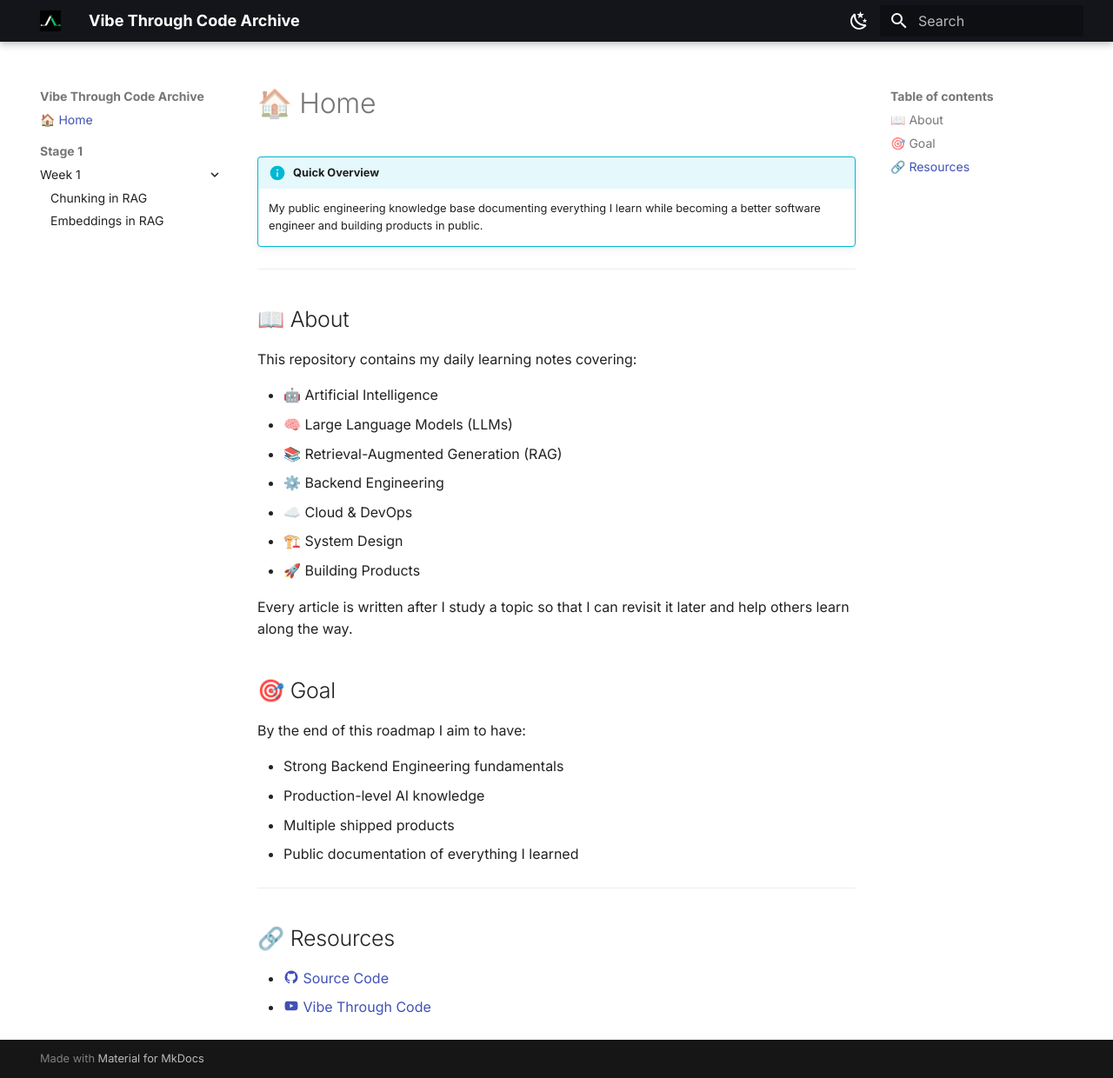
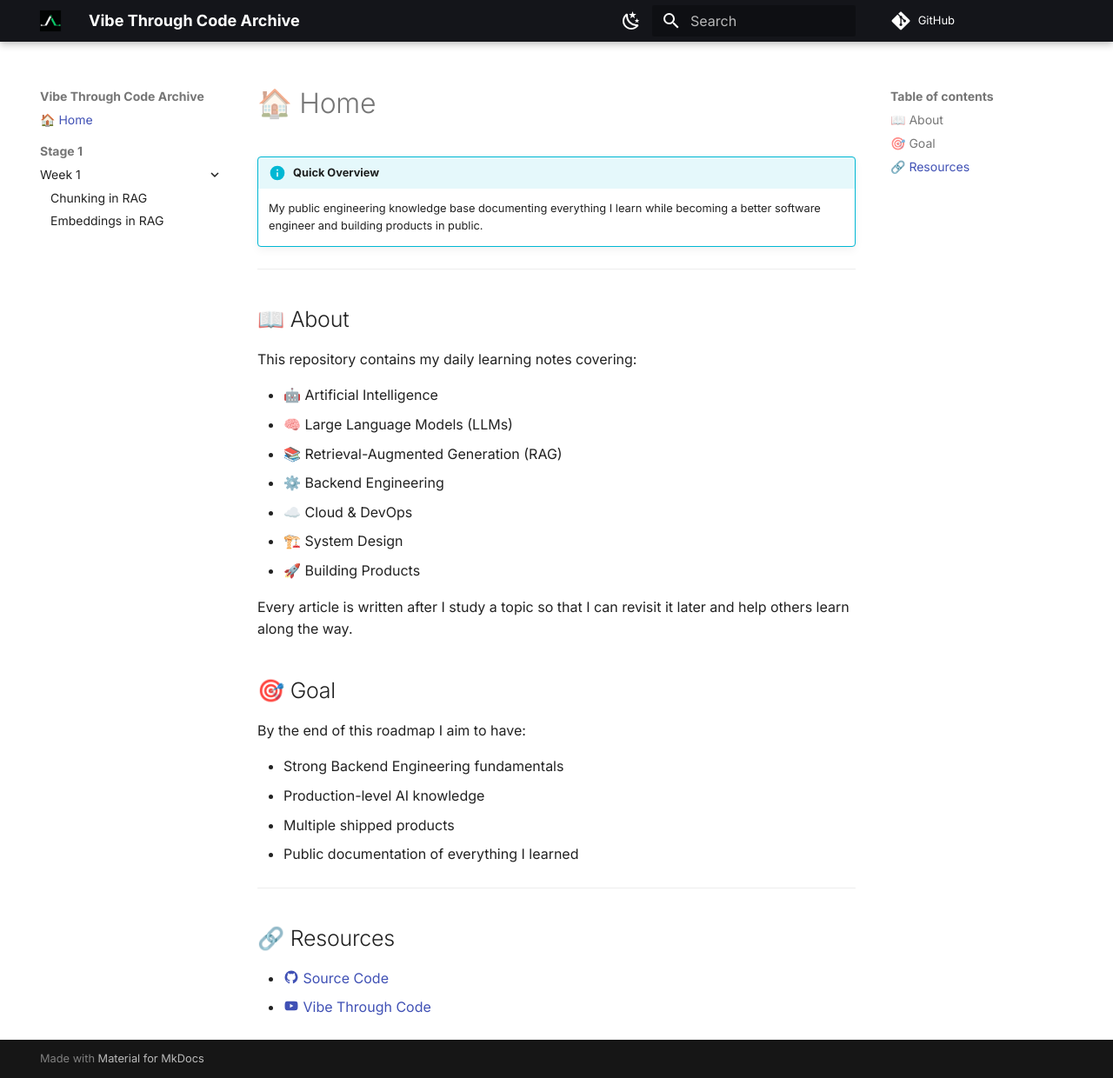
Before and after one commit to thisisankit27/5-month-roadmap, an MkDocs documentation site: the page built from docs/index.md, in a window 1280 px wide and 1240 px high. Shown: the whole window at 87% size. Built offline with MkDocs 1.6.1 and Material for MkDocs 9.7.7, drawn with Linux system fonts in a browser that asks for light colours; comment, search, counter and statistics services are not loaded.

Commit message:
feat: edit repo/master

```diff
--- a/mkdocs.yml
+++ b/mkdocs.yml
@@ -1,6 +1,9 @@
 site_name: Vibe Through Code Archive
 site_description: Public engineering notes on AI, Backend, System Design and Building in Public.
 site_url: https://thisisankit27.github.io/5-month-roadmap/
+repo_url: https://github.com/thisisankit27/5-month-roadmap
+repo_name: GitHub
+edit_uri: edit/master/docs/
 
 theme:
   name: material
```
